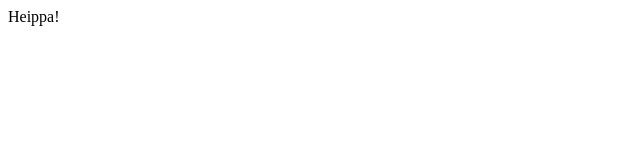
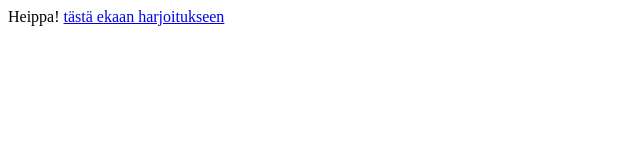
Before and after one commit to kaitsuman/eduvantaa-master-kaitsu, a plain HTML site: page index.html in a window 1280 px wide. Shown: the whole page, without its empty margins (0-640 px from the left). Drawn offline with Linux system fonts and the light colour scheme.

Commit message:
Update index.html

```diff
--- a/index.html
+++ b/index.html
@@ -6,5 +6,6 @@
     </head>
     <body>
         Heippa!
+        <a href="harjoitus2.html">tästä ekaan harjoitukseen</a>
     </body>
 </html>
```
